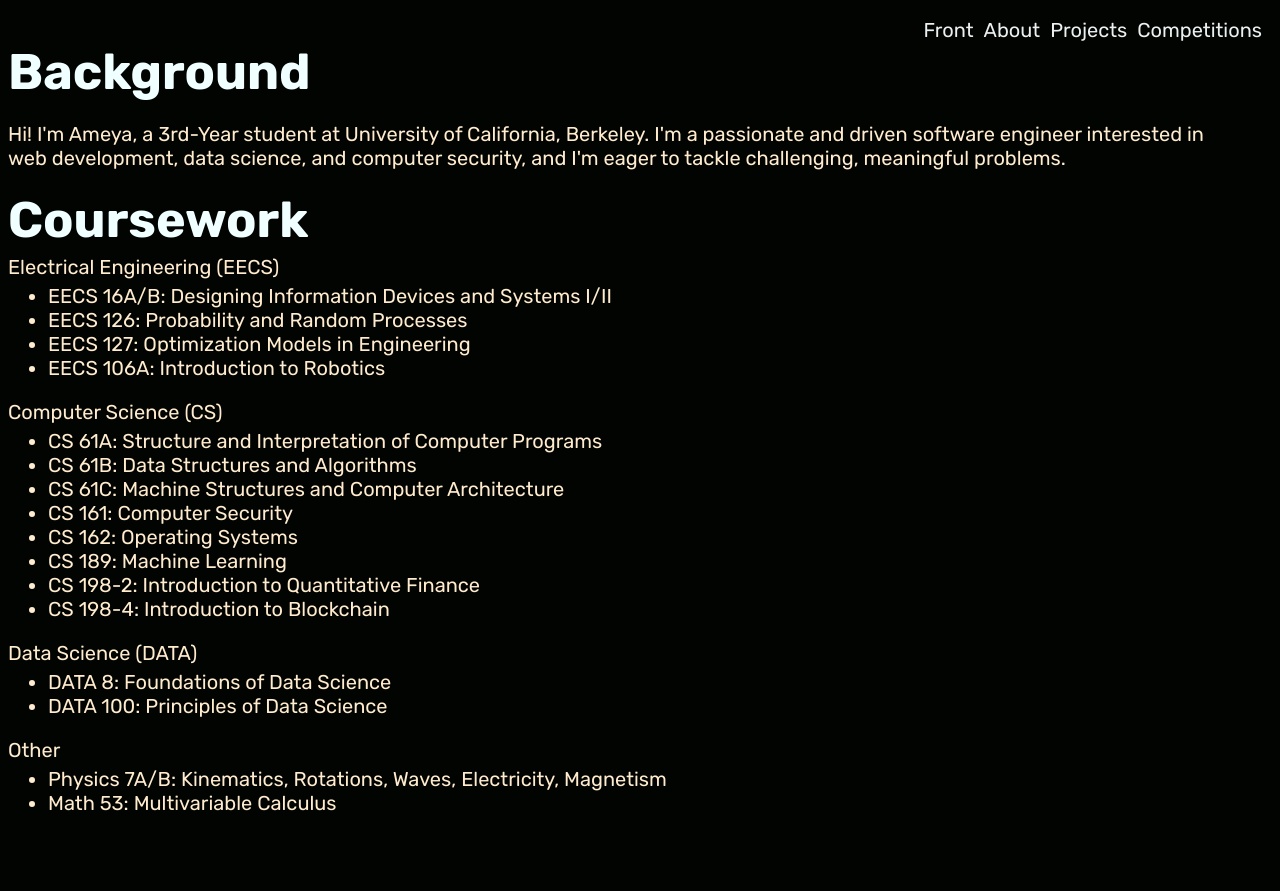
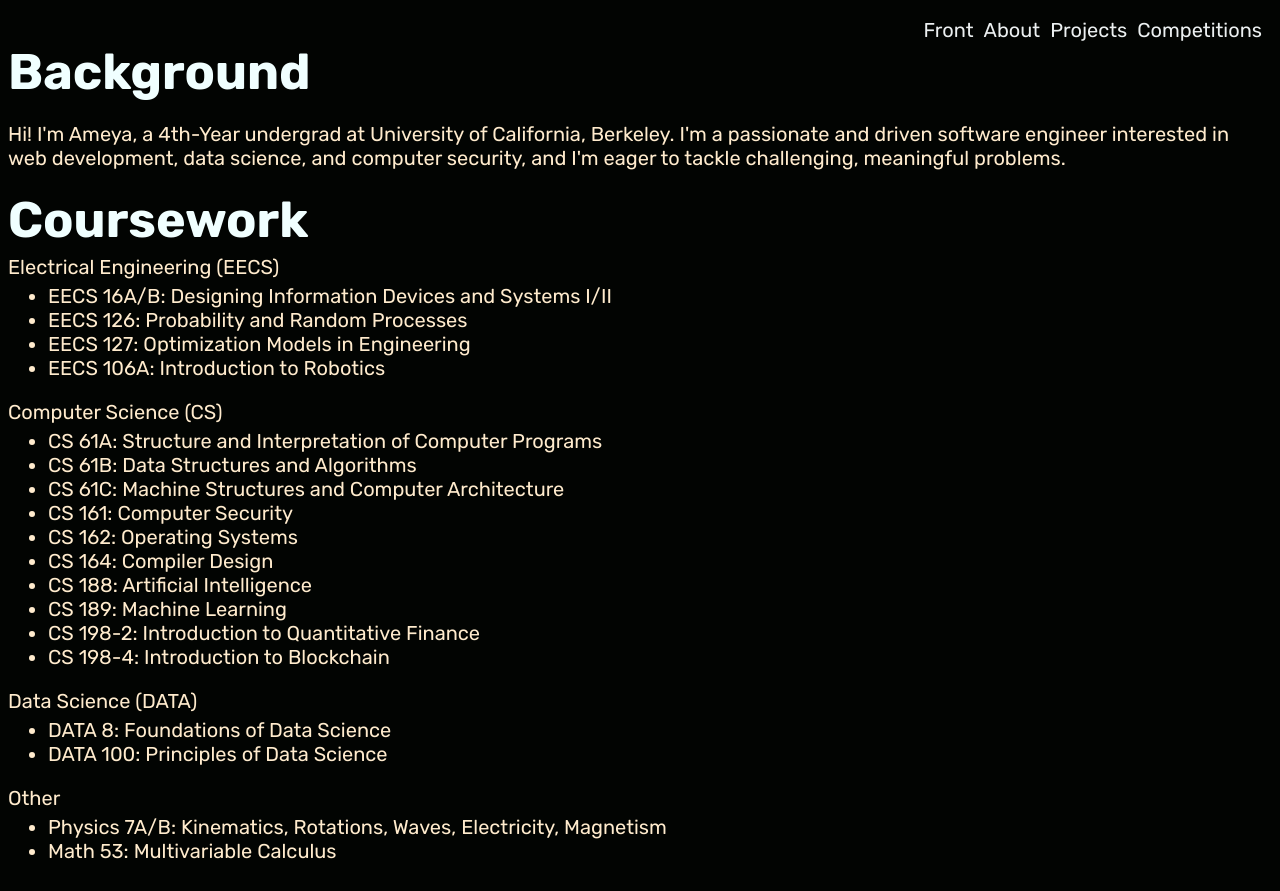
Before and after one commit to camelCasingGod/website, a Next.js app: page /about in a window 1280 px wide. Before the commit the page ends 843 px from the top, so only its background shows below. Built offline with nearby package versions, Linux system fonts and the light colour scheme.

Commit message:
updated classes

```diff
--- a/app/about/page.tsx
+++ b/app/about/page.tsx
@@ -22,7 +22,7 @@
           </h1>
           <div className={styles.aboutdesc}>
             <p>
-              Hi! I'm Ameya, a 3rd-Year student at University of California, Berkeley.
+              Hi! I'm Ameya, a 4th-Year undergrad at University of California, Berkeley.
               I'm a  passionate and driven software engineer interested in web development, data science, and computer security, and I'm eager to tackle challenging, meaningful problems.
               {/* {age[0] + "-year old"} */}
             </p>
@@ -48,6 +48,8 @@
               <li>CS 61C: Machine Structures and Computer Architecture</li>
               <li>CS 161: Computer Security</li>
               <li>CS 162: Operating Systems</li>
+              <li>CS 164: Compiler Design</li>
+              <li>CS 188: Artificial Intelligence</li>
               <li>CS 189: Machine Learning</li>
               <li>CS 198-2: Introduction to Quantitative Finance</li>
               <li>CS 198-4: Introduction to Blockchain</li>
--- a/app/competitions/page.tsx
+++ b/app/competitions/page.tsx
@@ -16,7 +16,7 @@
         <div className={styles.information}>
           <h1 className={styles.compheader}>Chess</h1>
           <div className={styles.description}>
-            <p>Chess.com Rating: 726, max: 800</p>
+            <p>Chess.com Rating: 722, max: 800</p>
           </div>
         </div>
       </section>
```
